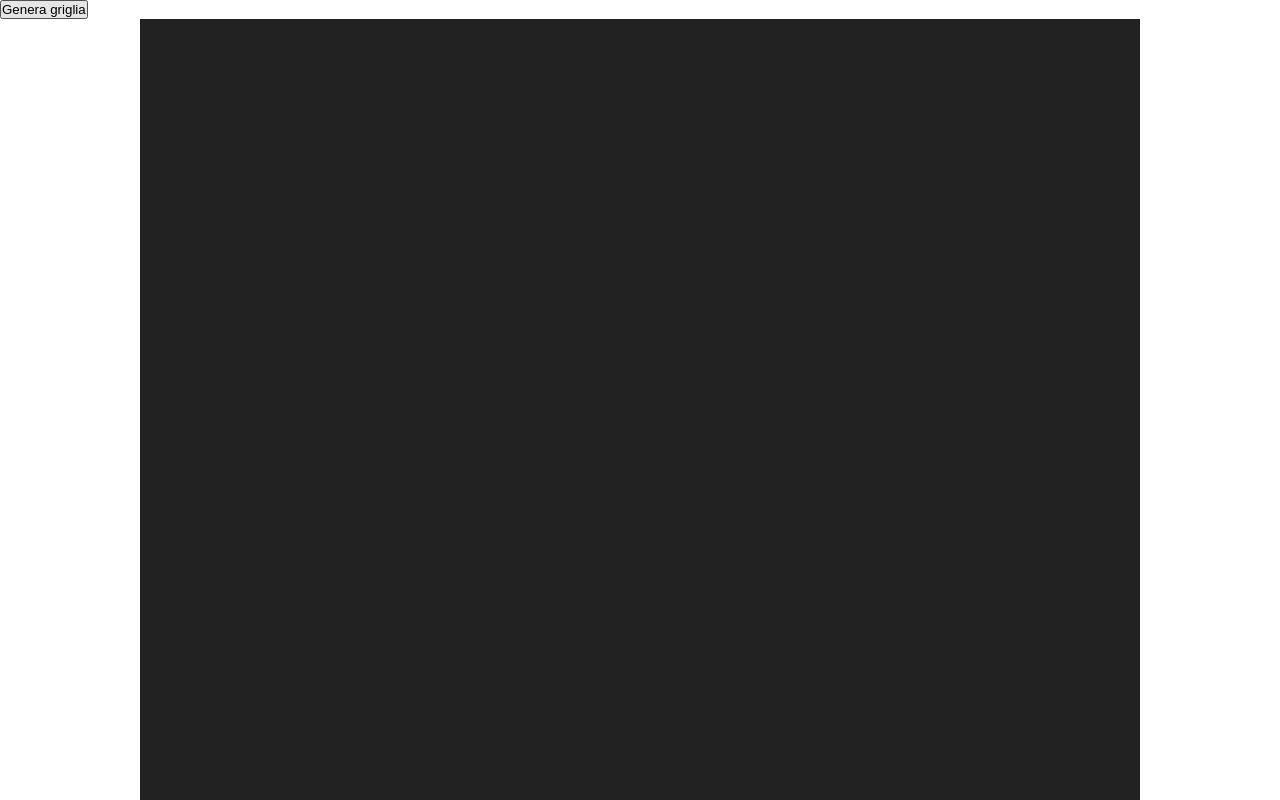
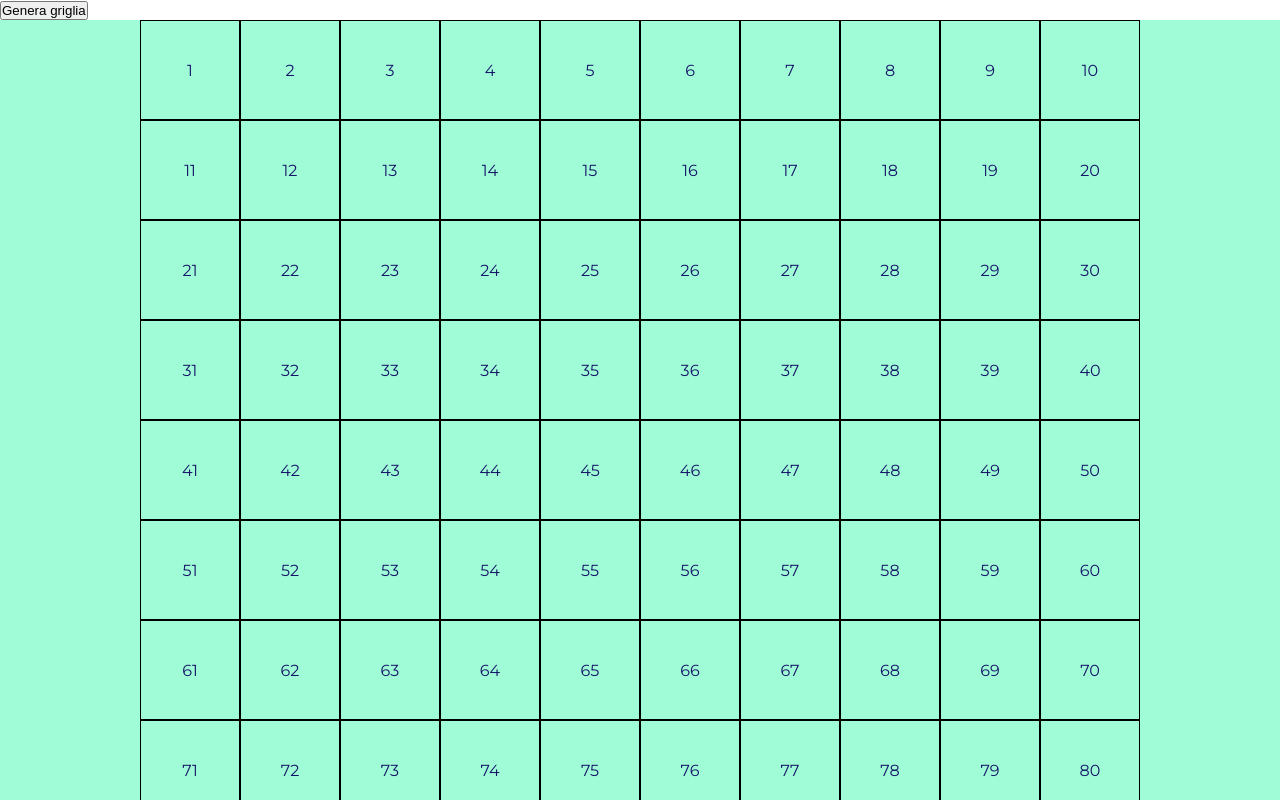
Before and after one commit to Fra-Battaglia/js-campominato-dom, a plain HTML site: page index.html in a window 1280 px wide. Both pictures are taken after a click on the button "Genera griglia". Shown: the top 800 px of the page. Drawn offline with Linux system fonts and the light colour scheme.

Commit message:
bombs added

```diff
--- a/css/style.css
+++ b/css/style.css
@@ -1,7 +1,21 @@
+@import url('https://fonts.googleapis.com/css2?family=Montserrat&display=swap');
+
 * {
 	margin: 0;
 	padding: 0;
 	box-sizing: border-box;
+}
+
+body {
+	font-family: 'Montserrat', sans-serif;
+}
+
+header, footer {
+	background-color: #FFFFFF;
+}
+
+main {
+	background-color: #A0FCD6;
 }
 
 .grid-generator {
@@ -22,13 +36,19 @@
 .grid-cell {
 	width: calc(100% / 10);
 	height: calc(100% / 10);
-	border: 1px solid #FFFFFF;
-	background-color: #FF0000;
+	border: 1px solid #000000;
+	background-color: #A0FCD6;
+	color: #161669;
 	display: flex;
 	justify-content: center;
 	align-items: center;
 }
 .grid-cell.clicked {
-	border: 1px solid #000000;
-	background-color: #00FFFF;
+	background-color: #161669;
+	color: #FFFFFF;
 }
+
+.grid-cell.bomb {
+	background-color: #7A1911;
+	color: #FFFFFF;
+}
--- a/index.html
+++ b/index.html
@@ -8,9 +8,23 @@
 		<link rel="stylesheet" href="./css/style.css">
 	</head>
 	<body>
+
+		<!-- Header -->
+
+		<header>
 			<button id="grid-generator">Genera griglia</button>
-	<div id="container-grid">
-	</div>
+		</header>
+
+		<!-- Main -->
+
+		<main>
+			<div id="container-grid"></div>
+		</main>
+
+		<!-- Footer -->
+
+		<footer></footer>
+
 		<script type="text/javascript" src="./js/script.js"></script>
 	</body>
 </html>
--- a/js/script.js
+++ b/js/script.js
@@ -5,18 +5,33 @@ function generate_cell(number) {
 	return cell
 }
 
-// function generate_bombs(min, max) {
-// 	for(let i = min; i < max; min++) {
-// 		Math.floor(Math.random() * 16 );
+function getRandomInt(max) {
+	return Math.floor(Math.random() * max);
+  }
 
-// 		// let min
-// 		// let max
-// 		// let bombs = i
-// 		// console.log(bombs)
-// 	}
-// }
+function generate_bombs (min, max) {
+	min = 1;
+	max= 100;
 
-let bombs = generate_bombs(1, 100);
+	const bombsArray = [];
+	i = 0
+	while (i < 16) {
+		let bomb = getRandomInt (100)
+
+		if ( ! bombsArray.includes(bomb)) {
+			bombsArray.push(bomb)
+
+			i++
+		}
+
+	}
+	return bombsArray
+}
+
+let bombs = generate_bombs (100);
+
+console.log(bombs);
+
 
 let generate_grid = document.getElementById('grid-generator');
 generate_grid.addEventListener('click', function() {
@@ -27,7 +42,15 @@ generate_grid.addEventListener('click', function() {
 
 		grid_cell.addEventListener('click', function(){
 			console.log(this.innerText);
-			this.classList.toggle('clicked')
+
+			if (bombs.includes(parseInt(this.innerText))) {
+				this.classList.add('bomb');
+				alert('hai cliccato una bomba');
+			}
+
+			else {
+				this.classList.add('clicked');
+			}
 		})
 	}
 });
```
Also changed, not shown: readme.txt. Lines whose indentation alone changed are shown as unchanged.
